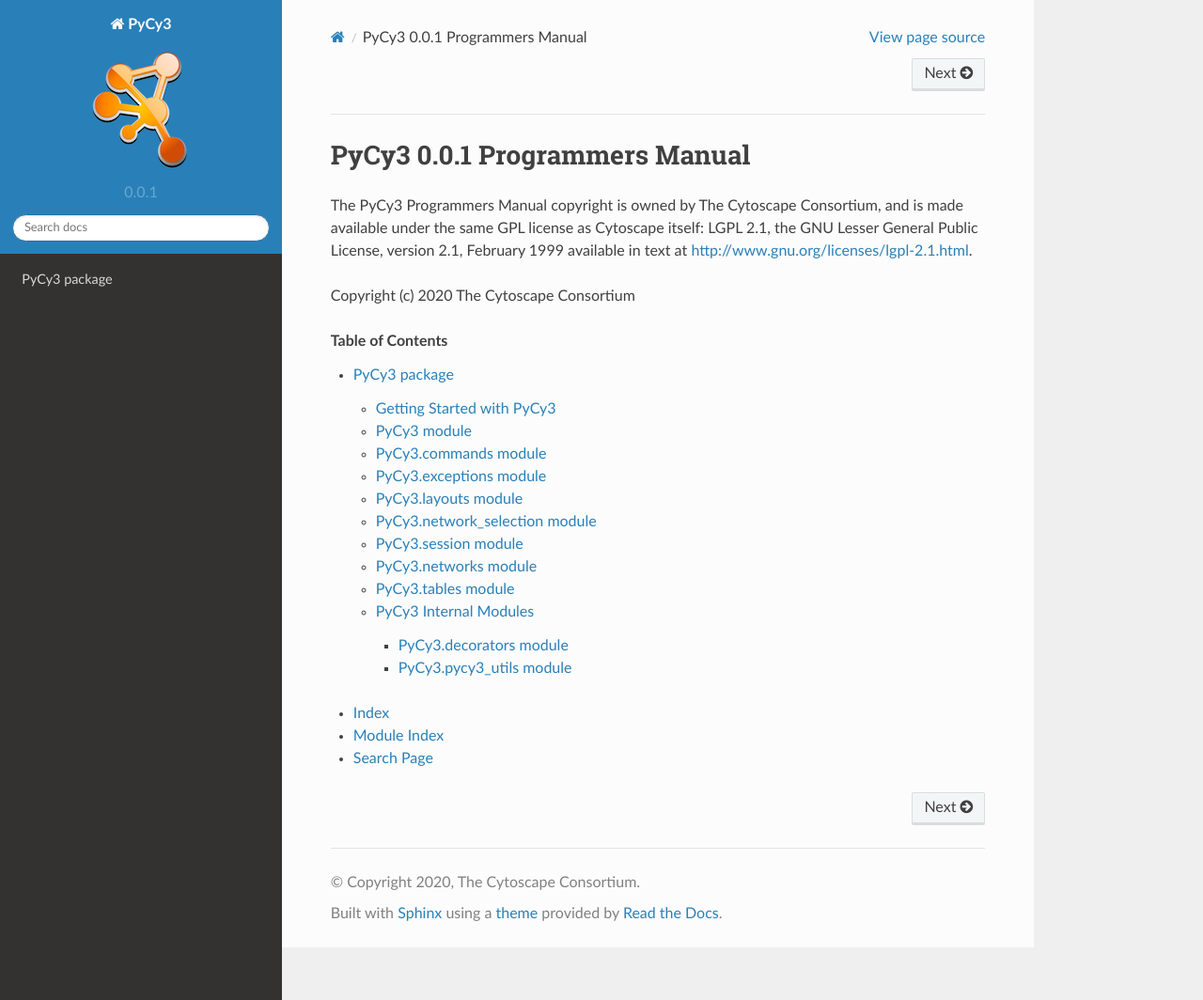
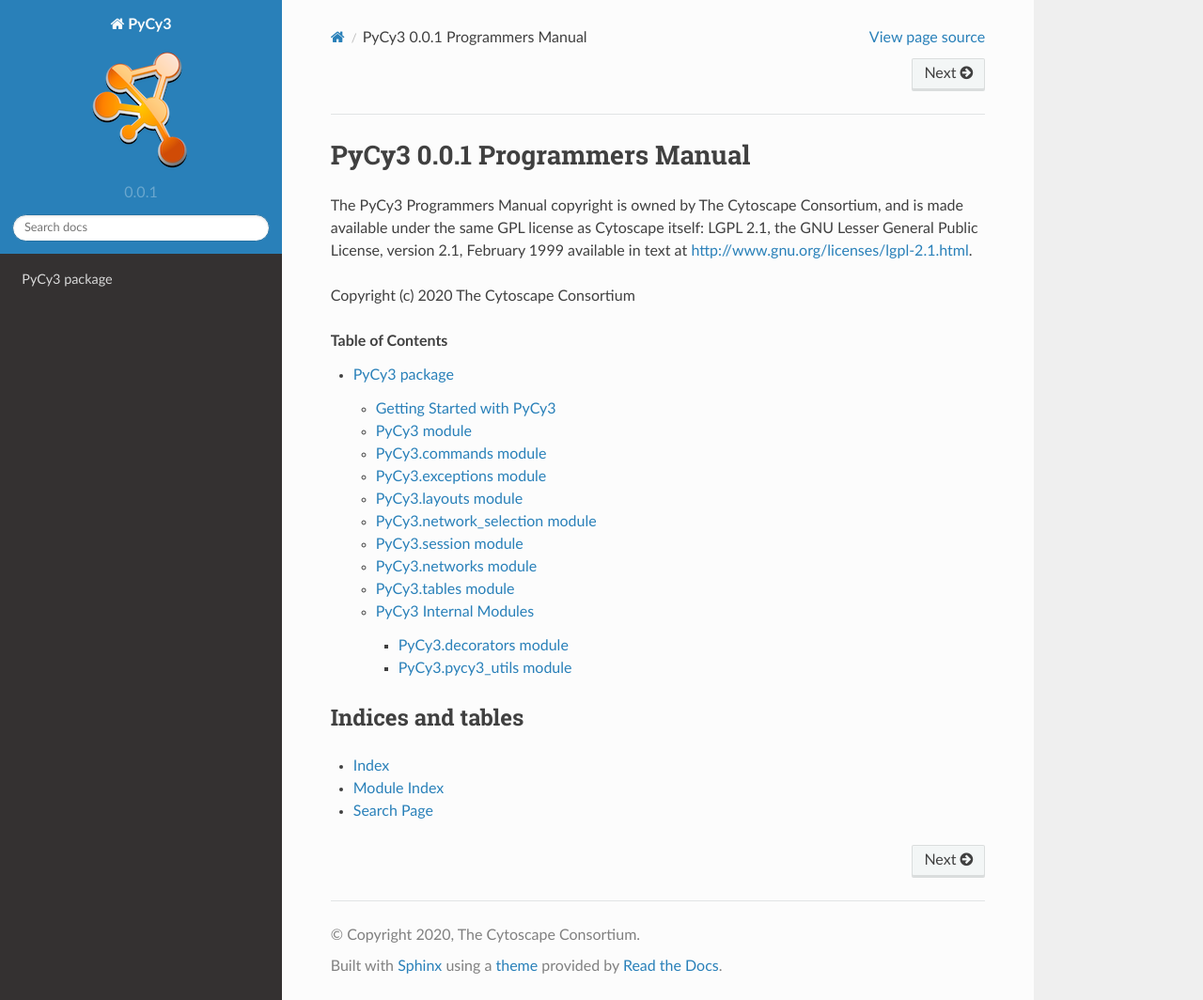
Before and after one commit to cytoscape/py4cytoscape, a Sphinx documentation site: the page built from doc/index.rst, in a window 1280 px wide and 1064 px high. Shown: the whole window at 94% size. Built offline with Sphinx 7.4.7 and the Read the Docs theme 2.0.0, drawn with Linux system fonts in a browser that asks for light colours.

Commit message:
Improving documentation layout

```diff
--- a/doc/index.rst
+++ b/doc/index.rst
@@ -3,8 +3,9 @@
    You can adapt this file completely to your liking, but it should at least
    contain the root `toctree` directive.
 
+**********************************
 PyCy3 |version| Programmers Manual
-==================================
+**********************************
 
 The PyCy3 Programmers Manual copyright is owned by The Cytoscape Consortium, and is made available under the same GPL license as Cytoscape itself: LGPL 2.1, the GNU Lesser General Public License, version 2.1, February 1999 available in text at http://www.gnu.org/licenses/lgpl-2.1.html.
 
@@ -17,6 +18,10 @@
 
    PyCy3
 
+
+Indices and tables
+------------------
+
 * :ref:`genindex`
 * :ref:`modindex`
 * :ref:`search`
```
Also changed, not shown: doc/_templates/layout.html (line endings or trailing spaces).
